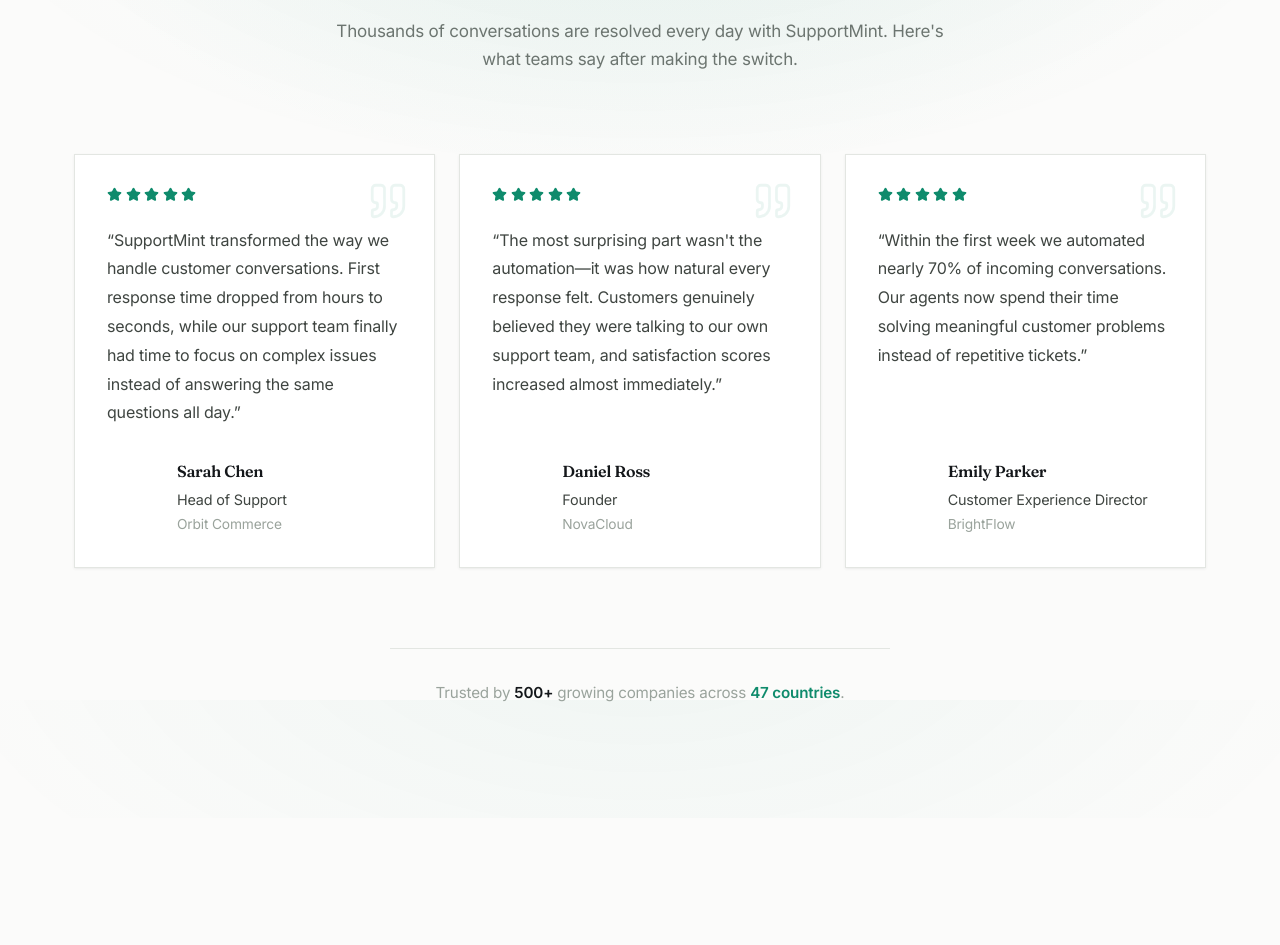
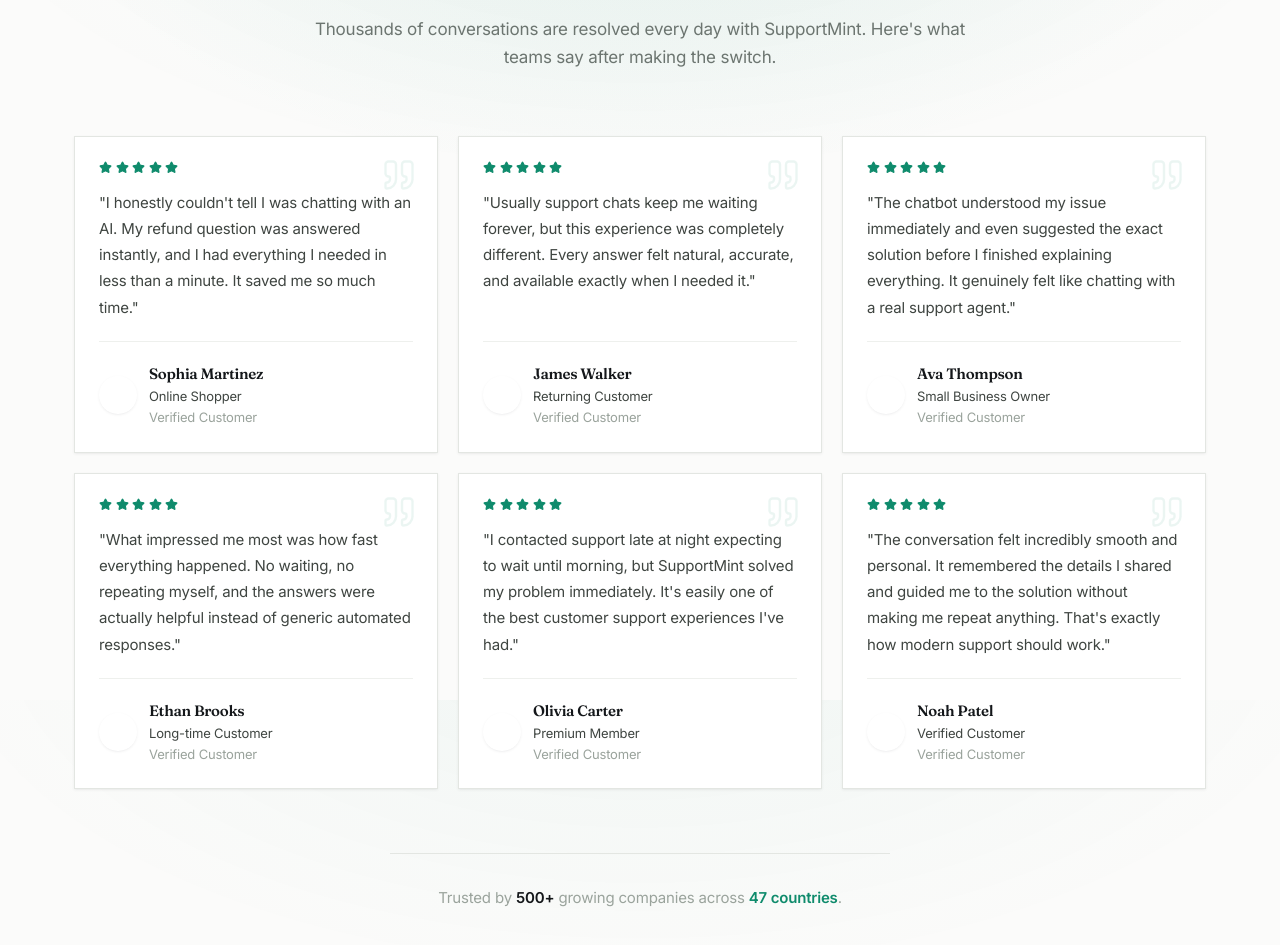
Before and after one commit to krishnasahu22032003/supportmint, a Next.js app: page / in a window 1280 px wide. Shown: the part 3300-4245 px from the top of the page. Before the commit the page ends 4118 px from the top, so only its background shows below. Built offline with nearby package versions, Linux system fonts and the light colour scheme.

Commit message:
testimonial section update

```diff
--- a/components/landing/Testimonial.tsx
+++ b/components/landing/Testimonial.tsx
@@ -18,28 +18,52 @@
 
 const TESTIMONIALS: Testimonial[] = [
   {
-    name: "Sarah Chen",
-    role: "Head of Support",
-    company: "Orbit Commerce",
-    initials: "SC",
+    name: "Sophia Martinez",
+    role: "Online Shopper",
+    company: "Verified Customer",
+    initials: "SM",
     review:
-      "SupportMint transformed the way we handle customer conversations. First response time dropped from hours to seconds, while our support team finally had time to focus on complex issues instead of answering the same questions all day.",
+      "I honestly couldn't tell I was chatting with an AI. My refund question was answered instantly, and I had everything I needed in less than a minute. It saved me so much time.",
   },
   {
-    name: "Daniel Ross",
-    role: "Founder",
-    company: "NovaCloud",
-    initials: "DR",
+    name: "James Walker",
+    role: "Returning Customer",
+    company: "Verified Customer",
+    initials: "JW",
     review:
-      "The most surprising part wasn't the automation—it was how natural every response felt. Customers genuinely believed they were talking to our own support team, and satisfaction scores increased almost immediately.",
+      "Usually support chats keep me waiting forever, but this experience was completely different. Every answer felt natural, accurate, and available exactly when I needed it.",
   },
   {
-    name: "Emily Parker",
-    role: "Customer Experience Director",
-    company: "BrightFlow",
-    initials: "EP",
+    name: "Ava Thompson",
+    role: "Small Business Owner",
+    company: "Verified Customer",
+    initials: "AT",
     review:
-      "Within the first week we automated nearly 70% of incoming conversations. Our agents now spend their time solving meaningful customer problems instead of repetitive tickets.",
+      "The chatbot understood my issue immediately and even suggested the exact solution before I finished explaining everything. It genuinely felt like chatting with a real support agent.",
+  },
+  {
+    name: "Ethan Brooks",
+    role: "Long-time Customer",
+    company: "Verified Customer",
+    initials: "EB",
+    review:
+      "What impressed me most was how fast everything happened. No waiting, no repeating myself, and the answers were actually helpful instead of generic automated responses.",
+  },
+  {
+    name: "Olivia Carter",
+    role: "Premium Member",
+    company: "Verified Customer",
+    initials: "OC",
+    review:
+      "I contacted support late at night expecting to wait until morning, but SupportMint solved my problem immediately. It's easily one of the best customer support experiences I've had.",
+  },
+  {
+    name: "Noah Patel",
+    role: "Verified Customer",
+    company: "Verified Customer",
+    initials: "NP",
+    review:
+      "The conversation felt incredibly smooth and personal. It remembered the details I shared and guided me to the solution without making me repeat anything. That's exactly how modern support should work.",
   },
 ];
 
@@ -51,12 +75,7 @@
   width: 1200px;
   height: 620px;
   transform: translateX(-50%);
-  background:
-    radial-gradient(
-      ellipse at center,
-      rgb(15 139 108 / 0.07),
-      transparent 70%
-    );
+  background: radial-gradient(ellipse at center, rgb(15 139 108 / 0.07), transparent 70%);
   pointer-events: none;
   z-index: -1;
 }
@@ -66,17 +85,12 @@
   display: flex;
   flex-direction: column;
   justify-content: space-between;
-  min-height: 360px;
   overflow: hidden;
-
-  padding: 2rem;
-
+  padding: 1.5rem;
   background: var(--color-surface);
   border: 1px solid var(--color-border);
   border-radius: var(--radius-xl);
-
   box-shadow: var(--shadow-sm);
-
   transition:
     transform .45s var(--ease-smooth),
     box-shadow .45s var(--ease-smooth),
@@ -84,232 +98,138 @@
     background .45s var(--ease-smooth);
 }
 
-.testimonial-card::before{
-  content:"";
-  position:absolute;
-  top:0;
-  left:1.5rem;
-  right:1.5rem;
-
-  height:2px;
-
-  border-radius:999px;
-
-  background:
-    linear-gradient(
-      90deg,
-      transparent,
-      var(--color-primary),
-      transparent
-    );
-
-  transform:scaleX(0);
-  transform-origin:center;
-
-  transition:
-    transform .7s cubic-bezier(.22,1,.36,1);
+.testimonial-card::before {
+  content: "";
+  position: absolute;
+  top: 0;
+  left: 1.5rem;
+  right: 1.5rem;
+  height: 2px;
+  border-radius: 999px;
+  background: linear-gradient(90deg, transparent, var(--color-primary), transparent);
+  transform: scaleX(0);
+  transform-origin: center;
+  transition: transform .7s cubic-bezier(.22,1,.36,1);
 }
 
-.testimonial-card:hover{
-  transform:translateY(-10px);
-
-  border-color:var(--color-primary-border);
-
-  background:
-    linear-gradient(
-      180deg,
-      white,
-      #fcfffd
-    );
-
-  box-shadow:var(--glow-mint-md);
+.testimonial-card:hover {
+  transform: translateY(-10px);
+  border-color: var(--color-primary-border);
+  background: linear-gradient(180deg, white, #fcfffd);
+  box-shadow: var(--glow-mint-md);
 }
 
-.testimonial-card:hover::before{
-  transform:scaleX(1);
+.testimonial-card:hover::before {
+  transform: scaleX(1);
 }
 
-.testimonial-quote{
-  position:absolute;
-  top:1.6rem;
-  right:1.6rem;
-
-  color:var(--color-primary);
-
-  opacity:.08;
-
-  transition:
-    transform .45s var(--ease-smooth),
-    opacity .45s var(--ease-smooth);
+.testimonial-quote {
+  position: absolute;
+  top: 1.25rem;
+  right: 1.25rem;
+  color: var(--color-primary);
+  opacity: .08;
+  transition: transform .45s var(--ease-smooth), opacity .45s var(--ease-smooth);
 }
 
-.testimonial-card:hover .testimonial-quote{
-  opacity:.18;
-  transform:
-    rotate(-8deg)
-    scale(1.08);
+.testimonial-card:hover .testimonial-quote {
+  opacity: .18;
+  transform: rotate(-8deg) scale(1.08);
 }
 
-.testimonial-stars{
-  display:flex;
-  align-items:center;
-  gap:.22rem;
-
-  color:var(--color-primary);
-
-  margin-bottom:1.5rem;
-
-  transition:
-    transform .4s var(--ease-smooth);
+.testimonial-stars {
+  display: flex;
+  align-items: center;
+  gap: .22rem;
+  color: var(--color-primary);
+  margin-bottom: 1rem;
+  transition: transform .4s var(--ease-smooth);
 }
 
-.testimonial-card:hover .testimonial-stars{
-  transform:translateX(2px);
+.testimonial-card:hover .testimonial-stars {
+  transform: translateX(2px);
 }
 
-.testimonial-text{
-  flex:1;
-
-  font-size:1rem;
-
-  line-height:1.8;
-
-  color:var(--color-ink-secondary);
-
-  transition:
-    color .4s var(--ease-smooth);
+.testimonial-text {
+  flex: 1;
+  font-size: .9375rem;
+  line-height: 1.75;
+  color: var(--color-ink-secondary);
+  transition: color .4s var(--ease-smooth);
 }
 
-.testimonial-card:hover .testimonial-text{
-  color:var(--color-ink);
+.testimonial-card:hover .testimonial-text {
+  color: var(--color-ink);
 }
 
-.testimonial-footer{
-  display:flex;
-  align-items:center;
-  gap:1rem;
-
-  margin-top:2rem;
+.testimonial-footer {
+  display: flex;
+  align-items: center;
+  gap: .75rem;
+  margin-top: 1.25rem;
+  padding-top: 1.25rem;
+  border-top: 1px solid var(--color-border-subtle);
 }
 
-.testimonial-avatar{
-  width:54px;
-  height:54px;
-
-  flex-shrink:0;
-
-  display:flex;
-  align-items:center;
-  justify-content:center;
-
-  border-radius:50%;
-
-  background:
-    linear-gradient(
-      155deg,
-      var(--color-primary),
-      var(--color-primary-hover)
-    );
-
-  color:white;
-
-  font-size:.95rem;
-  font-weight:700;
-  letter-spacing:.03em;
-
-  box-shadow:var(--shadow-md);
-
-  transition:
-    transform .45s var(--ease-smooth),
-    box-shadow .45s var(--ease-smooth);
+.testimonial-avatar {
+  width: 38px;
+  height: 38px;
+  flex-shrink: 0;
+  display: flex;
+  align-items: center;
+  justify-content: center;
+  border-radius: 50%;
+  background: linear-gradient(155deg, var(--color-primary), var(--color-primary-hover));
+  color: white;
+  font-size: .75rem;
+  font-weight: 700;
+  letter-spacing: .03em;
+  box-shadow: var(--shadow-sm);
+  transition: transform .45s var(--ease-smooth), box-shadow .45s var(--ease-smooth);
 }
 
-.testimonial-card:hover .testimonial-avatar{
-  transform:
-    rotate(-6deg)
-    scale(1.08);
-
-  box-shadow:var(--glow-mint-sm);
+.testimonial-card:hover .testimonial-avatar {
+  transform: rotate(-6deg) scale(1.08);
+  box-shadow: var(--glow-mint-sm);
 }
 
-.testimonial-name{
-  font-size:1rem;
-  font-weight:600;
-
-  color:var(--color-ink);
-
-  transition:
-    color .4s var(--ease-smooth);
+.testimonial-name {
+  font-size: .9375rem;
+  font-weight: 600;
+  color: var(--color-ink);
+  transition: color .4s var(--ease-smooth);
 }
 
-.testimonial-card:hover .testimonial-name{
-  color:var(--color-primary);
+.testimonial-card:hover .testimonial-name {
+  color: var(--color-primary);
 }
 
-.testimonial-role{
-  margin-top:.2rem;
-
-  font-size:.9rem;
-
-  color:var(--color-ink-secondary);
+.testimonial-role {
+  font-size: .8125rem;
+  color: var(--color-ink-secondary);
 }
 
-.testimonial-company{
-  margin-top:.15rem;
-
-  font-size:.86rem;
-
-  color:var(--color-ink-muted);
+.testimonial-company {
+  font-size: .8125rem;
+  color: var(--color-ink-muted);
 }
 
-@media (max-width:1024px){
-
-  .testimonial-card{
-    min-height:auto;
-  }
-
-}
-
-@media (max-width:640px){
-
-  .testimonial-card{
-    padding:1.5rem;
-  }
-
-  .testimonial-text{
-    font-size:.95rem;
-    line-height:1.75;
-  }
-
-  .testimonial-avatar{
-    width:48px;
-    height:48px;
-  }
-
-  .testimonial-glow{
-    width:700px;
-    height:420px;
-  }
-
+@media (max-width: 640px) {
+  .testimonial-card { padding: 1.25rem; }
+  .testimonial-text { font-size: .9rem; }
+  .testimonial-glow { width: 700px; height: 420px; }
 }
 `;
+
 const easeOut = [0.22, 1, 0.36, 1] as const;
 
 const fadeUp = {
-  hidden: {
-    opacity: 0,
-    y: 60,
-    scale: 0.96,
-  },
+  hidden: { opacity: 0, y: 60, scale: 0.96 },
   show: (delay: number) => ({
     opacity: 1,
     y: 0,
     scale: 1,
-    transition: {
-      duration: 1.1,
-      delay,
-      ease: easeOut,
-    },
+    transition: { duration: 1.1, delay, ease: easeOut },
   }),
 };
 
@@ -333,11 +253,8 @@
             custom={0}
             className="inline-flex items-center gap-2 rounded-full border border-[var(--color-border)] bg-[var(--color-surface)] px-4 py-2 text-[0.8125rem] font-medium text-[var(--color-ink-secondary)] shadow-[var(--shadow-sm)]"
           >
-            <Sparkles
-              size={13}
-              className="text-[var(--color-primary)]"
-            />
-            Loved by modern support teams
+            <Sparkles size={13} className="text-[var(--color-primary)]" />
+           Trusted by customers worldwide
           </motion.span>
 
           <motion.h2
@@ -346,13 +263,12 @@
             viewport={{ once: true, margin: "-80px" }}
             variants={fadeUp}
             custom={0.18}
-            className="mt-6 font-[var(--font-display)] text-[clamp(2.2rem,4vw,3.8rem)] font-medium leading-[1.18] tracking-[-0.025em] text-[var(--color-ink)]"
+            className="mt-6 font-[var(--font-display)] text-[clamp(2rem,4vw,3.75rem)] font-medium leading-[1.2] tracking-[-0.02em] text-[var(--color-ink)]"
           >
             Customer support that people
             <br />
-            actually <span className="italic text-[var(--color-primary)]">
-              love
-            </span>
+            actually{" "}
+            <span className="italic text-[var(--color-primary)]">love</span>
           </motion.h2>
 
           <motion.p
@@ -361,14 +277,14 @@
             viewport={{ once: true, margin: "-80px" }}
             variants={fadeUp}
             custom={0.34}
-            className="mt-6 max-w-[620px] text-[1.0625rem] leading-relaxed text-[var(--color-ink-tertiary)]"
+            className="mt-5 text-[1.0625rem] leading-relaxed text-[var(--color-ink-tertiary)]"
           >
-            Thousands of conversations are resolved every day with
-            SupportMint. Here's what teams say after making the switch.
+            Thousands of conversations are resolved every day with SupportMint.
+            Here's what teams say after making the switch.
           </motion.p>
         </div>
 
-        <div className="mt-20 grid gap-6 lg:grid-cols-3">
+        <div className="mt-16 grid gap-5 sm:grid-cols-2 lg:grid-cols-3">
           {TESTIMONIALS.map((testimonial, index) => (
             <motion.article
               key={testimonial.name}
@@ -376,46 +292,25 @@
               whileInView="show"
               viewport={{ once: true, margin: "-60px" }}
               variants={fadeUp}
-              custom={0.25 + index * 0.18}
+              custom={0.2 + index * 0.18}
               className="testimonial-card"
             >
-              <Quote
-                size={42}
-                strokeWidth={1.6}
-                className="testimonial-quote"
-              />
+              <Quote size={36} strokeWidth={1.6} className="testimonial-quote" />
 
               <div className="testimonial-stars">
                 {[...Array(5)].map((_, i) => (
-                  <Star
-                    key={i}
-                    size={15}
-                    fill="currentColor"
-                  />
+                  <Star key={i} size={13} fill="currentColor" />
                 ))}
               </div>
 
-              <p className="testimonial-text">
-                “{testimonial.review}”
-              </p>
+              <p className="testimonial-text">"{testimonial.review}"</p>
 
               <div className="testimonial-footer">
-                <div className="testimonial-avatar">
-                  {testimonial.initials}
-                </div>
-
+                <div className="testimonial-avatar">{testimonial.initials}</div>
                 <div>
-                  <h4 className="testimonial-name">
-                    {testimonial.name}
-                  </h4>
-
-                  <p className="testimonial-role">
-                    {testimonial.role}
-                  </p>
-
-                  <p className="testimonial-company">
-                    {testimonial.company}
-                  </p>
+                  <h4 className="testimonial-name">{testimonial.name}</h4>
+                  <p className="testimonial-role">{testimonial.role}</p>
+                  <p className="testimonial-company">{testimonial.company}</p>
                 </div>
               </div>
             </motion.article>
@@ -428,19 +323,14 @@
           viewport={{ once: true }}
           variants={fadeUp}
           custom={0.9}
-          className="mt-20 flex flex-col items-center"
+          className="mt-16 flex flex-col items-center"
         >
           <div className="h-px w-full max-w-[500px] bg-[var(--color-border)]" />
-
-          <p className="mt-8 text-center text-[0.95rem] text-[var(--color-ink-muted)]">
-            Trusted by <span className="font-semibold text-[var(--color-ink)]">
-              500+
-            </span>{" "}
+          <p className="mt-8 text-center text-[0.9375rem] text-[var(--color-ink-muted)]">
+            Trusted by{" "}
+            <span className="font-semibold text-[var(--color-ink)]">500+</span>{" "}
             growing companies across{" "}
-            <span className="font-semibold text-[var(--color-primary)]">
-              47 countries
-            </span>
-            .
+            <span className="font-semibold text-[var(--color-primary)]">47 countries</span>.
           </p>
         </motion.div>
       </section>
```
